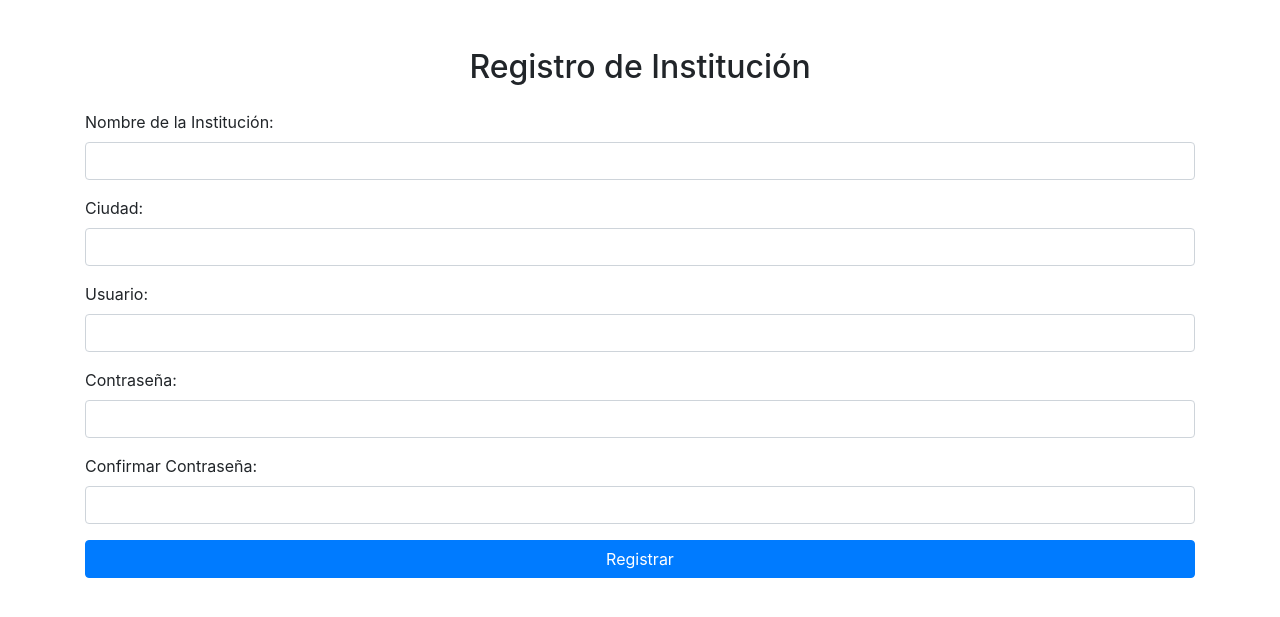
After one commit to sukkoy298/proyectoSae, a PHP site: page /register.php in a window 1280 px wide. The commit adds this page. Shown: the top 617 px of the page. Run offline with PHP 8.4, Linux system fonts and the light colour scheme.

Commit message:
se agrega registro
ahí vamos.

```diff
--- /dev/null
+++ b/logout.php
@@ -0,0 +1,6 @@
+<?php
+session_start();
+session_destroy(); // Destruir la sesión
+header('Location: index.php'); // Redirigir al formulario de inicio de sesión
+exit();
+?>
--- /dev/null
+++ b/register.php
@@ -0,0 +1,40 @@
+<!DOCTYPE html>
+<html lang="es">
+<head>
+    <meta charset="UTF-8">
+    <meta name="viewport" content="width=device-width, initial-scale=1.0">
+    <title>Registro de Institución</title>
+    <link href="https://stackpath.bootstrapcdn.com/bootstrap/4.5.2/css/bootstrap.min.css" rel="stylesheet">
+</head>
+<body>
+    <div class="container mt-5">
+        <h2 class="text-center">Registro de Institución</h2>
+        <form action="register.php" method="POST" class="mt-4">
+            <div class="form-group">
+                <label for="nombreInstitucion">Nombre de la Institución:</label>
+                <input type="text" id="nombreInstitucion" name="nombreInstitucion" class="form-control" required>
+            </div>
+            <div class="form-group">
+                <label for="ciudad">Ciudad:</label>
+                <input type="text" id="ciudad" name="ciudad" class="form-control" required>
+            </div>
+            <div class="form-group">
+                <label for="usuario">Usuario:</label>
+                <input type="text" id="usuario" name="usuario" class="form-control" required>
+            </div>
+            <div class="form-group">
+                <label for="contrasena">Contraseña:</label>
+                <input type="password" id="contrasena" name="contrasena" class="form-control" required>
+            </div>
+            <div class="form-group">
+                <label for="contrasenaConfirm">Confirmar Contraseña:</label>
+                <input type="password" id="contrasenaConfirm" name="contrasenaConfirm" class="form-control" required>
+            </div>
+            <button type="submit" class="btn btn-primary btn-block">Registrar</button>
+        </form>
+    </div>
+    <script src="https://code.jquery.com/jquery-3.5.1.slim.min.js"></script>
+    <script src="https://cdn.jsdelivr.net/npm/@popperjs/core@2.9.2/dist/umd/popper.min.js"></script>
+    <script src="https://stackpath.bootstrapcdn.com/bootstrap/4.5.2/js/bootstrap.min.js"></script>
+</body>
+</html>
```
Also changed, not shown: dashboard.php (added, +29 -0 lines), inicioSession.php (+20 -10 lines), login.php (added, +23 -0 lines), index.php (renamed from index.html), registroControler.php (added).
